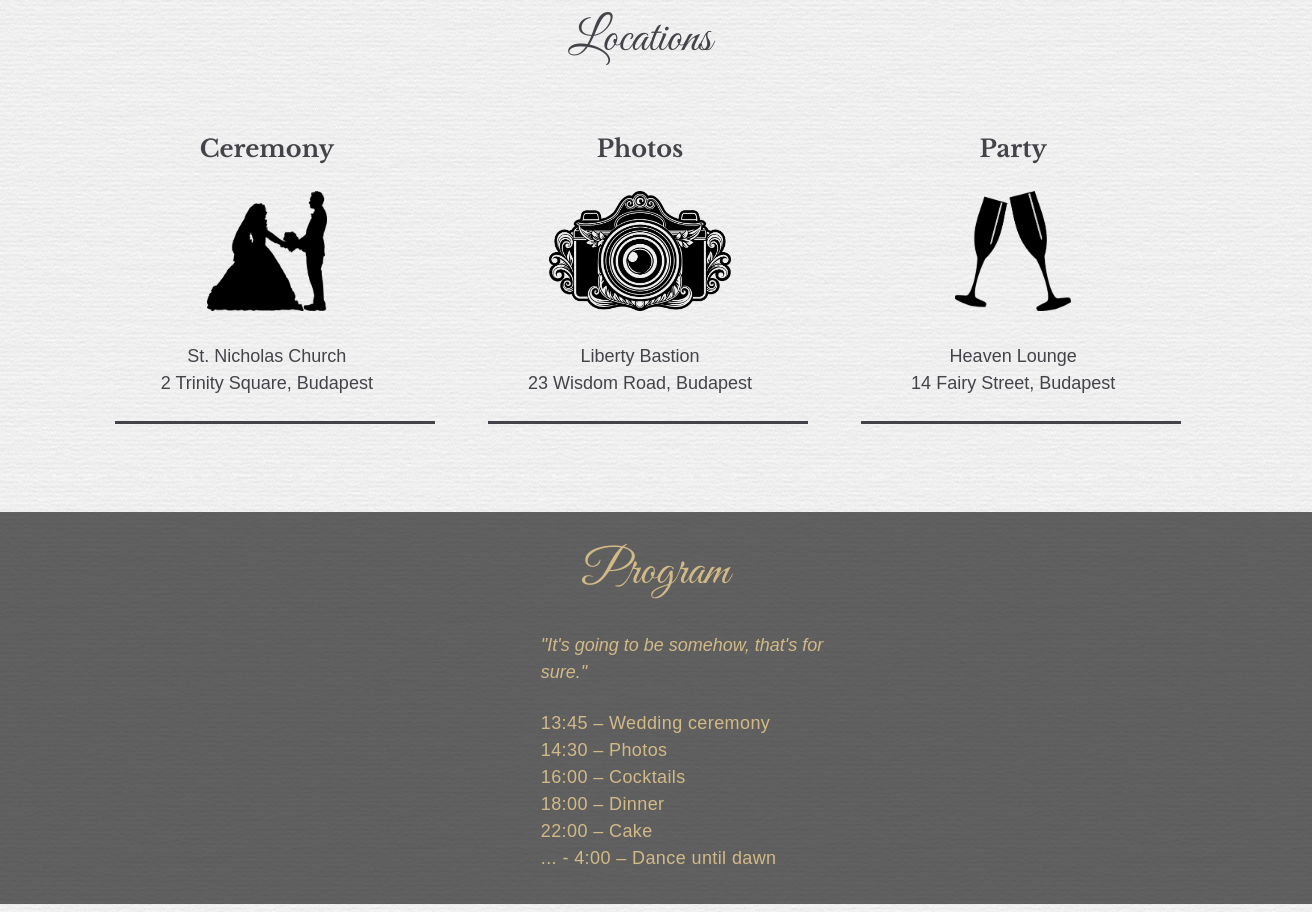
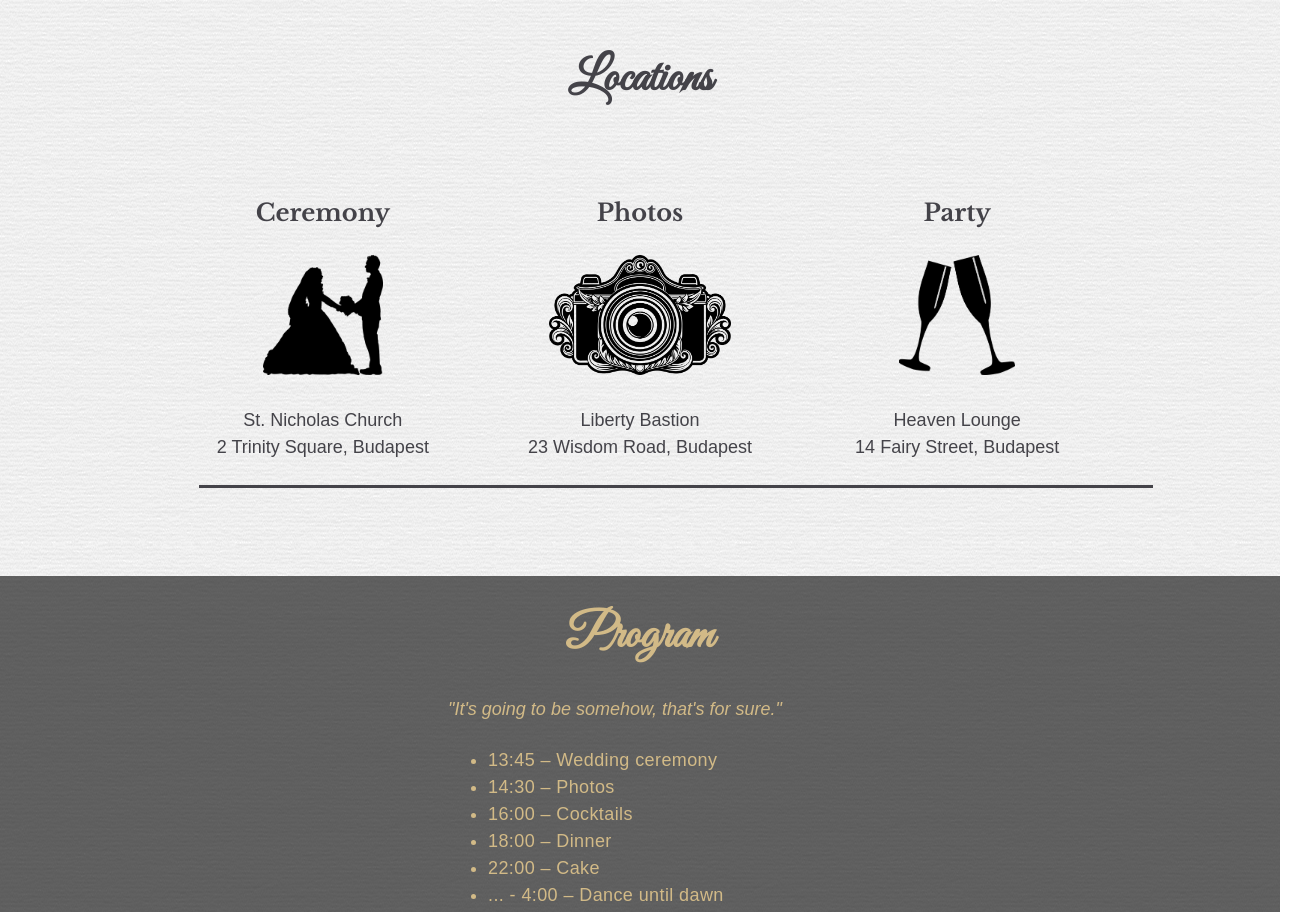
Before and after one commit to nemevidplus/wedding-landing-page, a plain HTML site: page index.html in a window 1280 px wide. Shown: the part 749-1661 px from the top of the page, 1312 px wide, since content can reach past the window. Drawn offline with nearby package versions, Linux system fonts and the light colour scheme.

Commit message:
fixing css

```diff
--- a/css/styles.css
+++ b/css/styles.css
@@ -1,3 +1,14 @@
+/* =============================
+
+    GENERAL STYLES
+
+=============================*/
+
+* {
+  box-sizing: border-box;
+}
+
+
 /* Single-direction margin declaration to establish vertical rhythm. */
 h1,h2,h3,
 ul,ol,
@@ -69,13 +80,12 @@ a:hover {
     width: 100%;
   }
 
-  /* @media (min-width: 768px) {
-
+  @media (max-width: 768px) {
     .cover {
-      background: url('../images/wedding-landing-cover.png') no-repeat top center/cover;
+      /* Adjust styles for mobile */
+      background-size: cover;
     }
-
-  } */
+  }
 
 
 .hero-text-wrapper {
@@ -228,12 +238,12 @@ a:hover {
 
 .program p {
   font-style: italic;
-  margin-left: 20%
+
 }
 
 .program ul {
   letter-spacing: .025rem;
-  margin-left: 20%
+
 }
 
 @media (min-width: 768px) {
--- a/index.html
+++ b/index.html
@@ -3,7 +3,7 @@
 <head>
     <meta charset="UTF-8">
     <meta name="viewport" content="width=device-width, initial-scale=1.0">
-    <link rel="stylesheet" href="https://cdnjs.cloudflare.com/ajax/libs/meyer-reset/2.0/reset.css">
+
     <link rel="stylesheet" href="css/styles.css">
     <link rel="preconnect" href="https://fonts.googleapis.com">
     <link rel="preconnect" href="https://fonts.gstatic.com" crossorigin>
```
